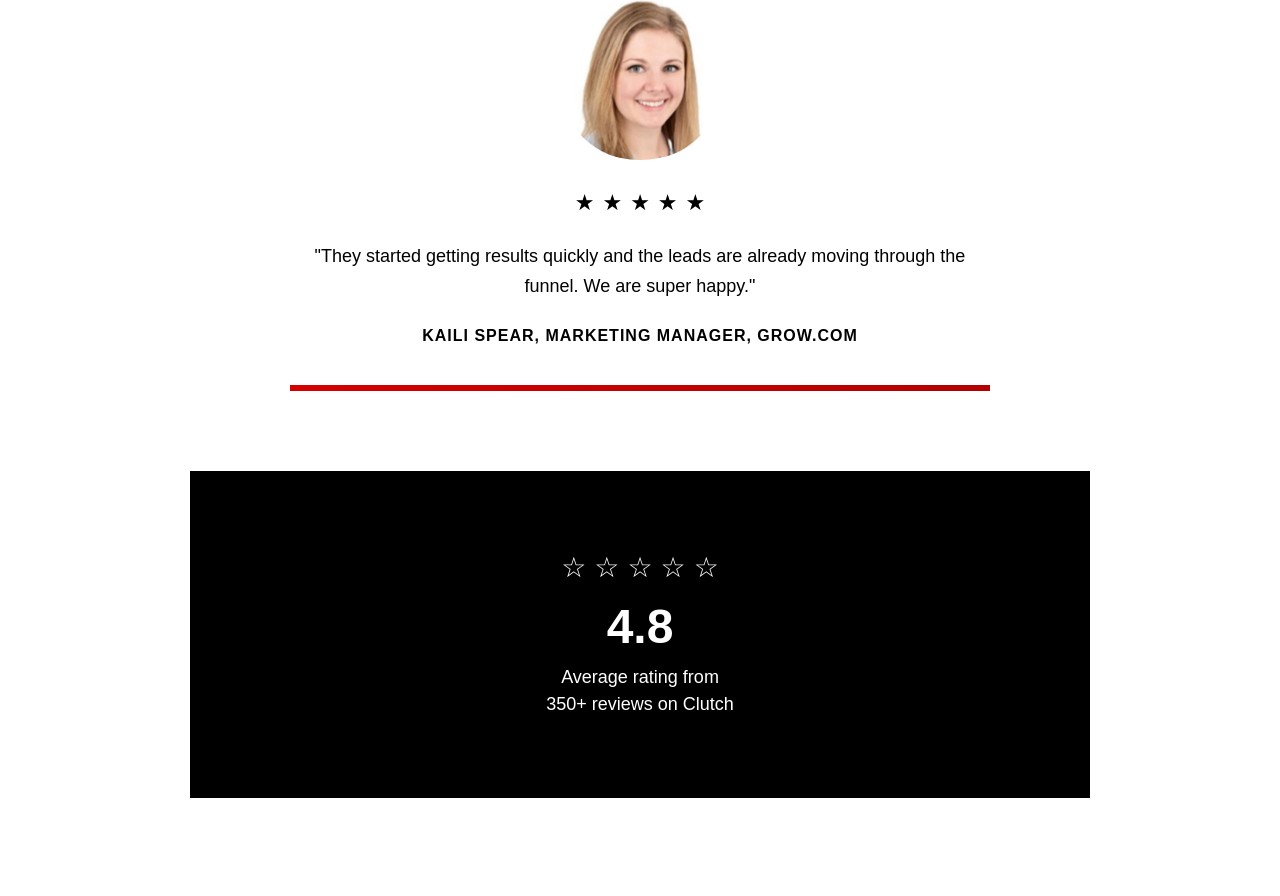
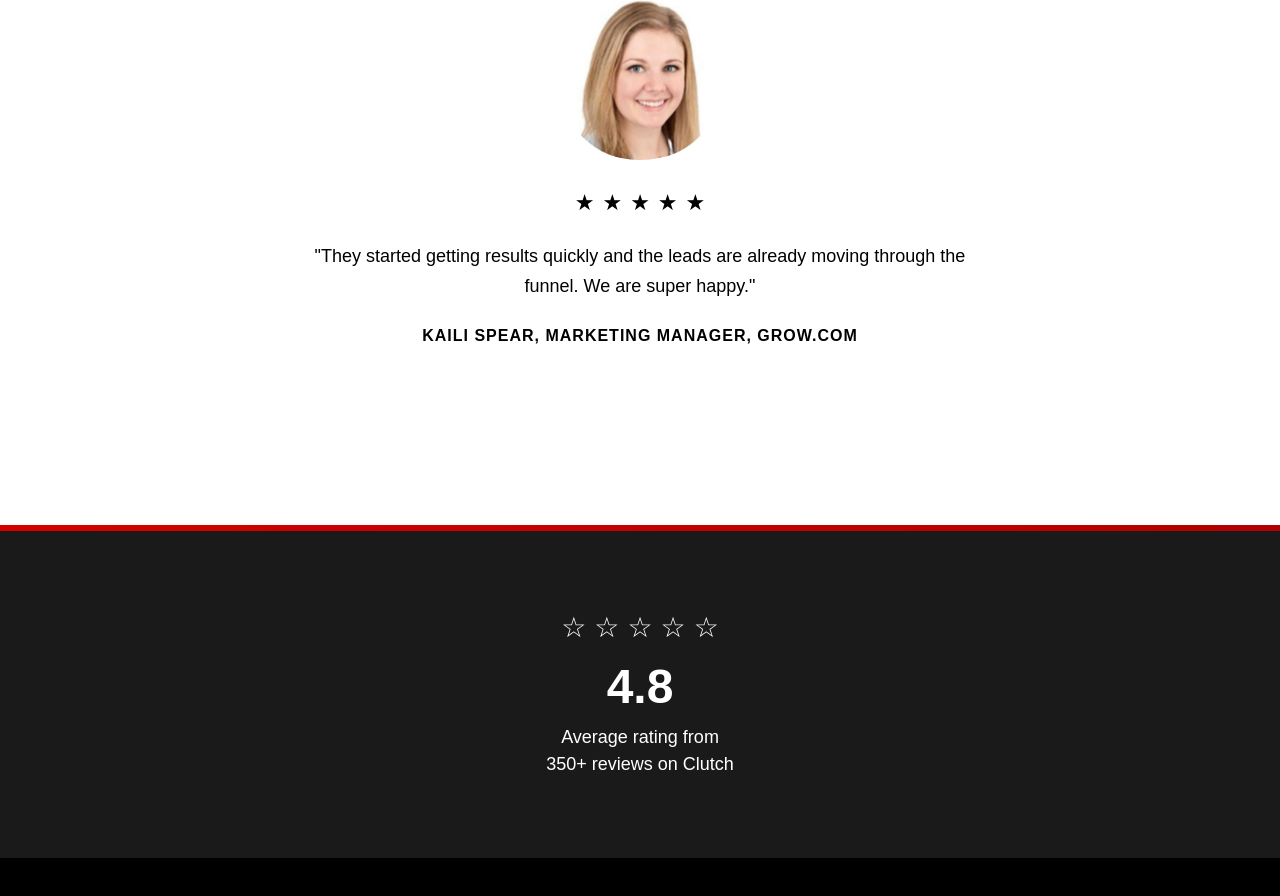
Before and after one commit to Molly256/disruptivewebsite, a Next.js app: page / in a window 1280 px wide. Shown: the part 2719-3615 px from the top of the page. After the commit the page ends 3577 px from the top, so only its background shows below. Built offline with nearby package versions, Linux system fonts and the light colour scheme.

Commit message:
Full width red bar and dark grey stats section

```diff
--- a/app/page.js
+++ b/app/page.js
@@ -435,7 +435,7 @@ export default function Home() {
               marginTop: '30px',
               textAlign: 'center',
               maxWidth: '700px',
-              margin: '30px auto 80px'
+              margin: '30px auto 0'
             }}>
 
               {/* 5 STARS */}
@@ -472,21 +472,28 @@ We are super happy."
                 KAILI SPEAR, MARKETING MANAGER,
                 GROW.COM
               </p>
+            </div>
 
-              {/* RED BAR */}
+          </div>
+        </div>
+      </section>
+
+      {/* RED BAR - FULL WIDTH */}
       <div style={{
-                width: '100%',
+        width: '100vw',
         height: '6px',
         background: 'linear-gradient(90deg, #d40000 0%, #b30000 100%)',
-                marginTop: '40px'
+        marginLeft: 'calc(-50vw + 50%)',
+        marginTop: '80px'
       }}></div>
-            </div>
 
-            {/* STATS SECTION - BLACK BACKGROUND FROM HERE DOWN */}
+      {/* STATS SECTION - DARK GREY FULL WIDTH */}
       <section style={{
-              background: '#000',
+        background: '#1a1a1a',
         padding: '80px 20px',
-              marginTop: '40px',
+        width: '100vw',
+        marginLeft: 'calc(-50vw + 50%)',
+        marginTop: '0',
         textAlign: 'center',
         color: '#fff'
       }}>
@@ -511,9 +518,6 @@ We are super happy."
 
         </div>
       </section>
-          </div>
-        </div>
-      </section>
 
     </main>
   )
```
Lines whose indentation alone changed are shown as unchanged.
